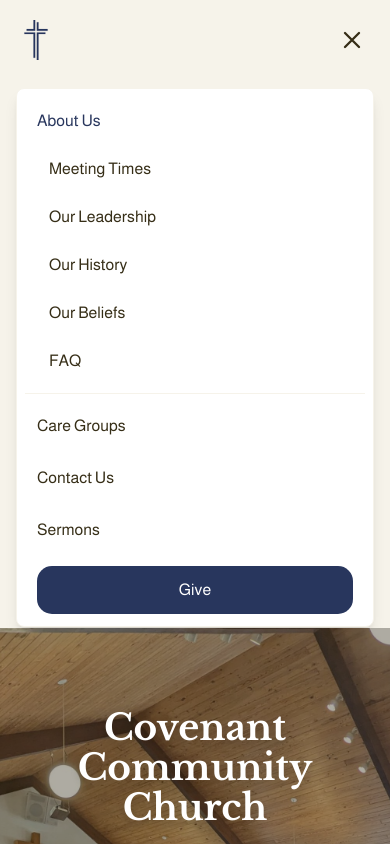
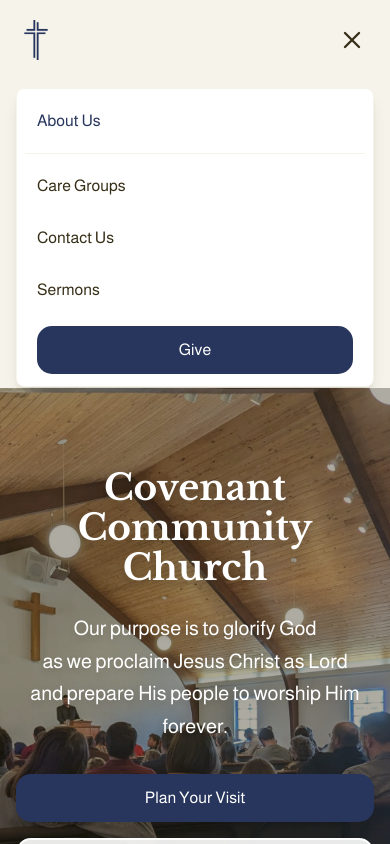
Before and after one commit to Covenant-Community-Church/website, a Next.js app: page / in a window 390 px wide. Both pictures are taken after a click on the button "Toggle mobile menu". Shown: the top 844 px of the page. Built offline with nearby package versions, Linux system fonts and the light colour scheme.

Commit message:
mobile friendly header

```diff
--- a/components/Header.tsx
+++ b/components/Header.tsx
@@ -6,6 +6,7 @@
 
 export default function Header() {
     const [isMobileMenuOpen, setIsMobileMenuOpen] = useState(false);
+    const [isAboutOpen, setIsAboutOpen] = useState(false);
 
     const toggleMobileMenu = () => {
         setIsMobileMenuOpen(!isMobileMenuOpen);
@@ -48,12 +49,27 @@
                     {/* Desktop Menu */}
                     <div className="hidden md:block">
                         <div className="ml-10 flex items-baseline space-x-8">
-                            <div className="relative group">
-                                <button className="text-brown hover:text-navy px-3 py-2 text-base font-medium font-body">
+                            <div
+                                className="relative group"
+                                onMouseLeave={() => setIsAboutOpen(false)}
+                            >
+                                <button
+                                    className="text-brown hover:text-navy px-3 py-2 text-base font-medium font-body"
+                                    onClick={() => setIsAboutOpen((v) => !v)}
+                                    aria-haspopup="true"
+                                    aria-expanded={isAboutOpen}
+                                    aria-controls="about-desktop-menu"
+                                >
                                     About Us
                                 </button>
                                 <div
-                                    className="absolute left-0 mt-2 w-52 bg-white rounded-lg shadow-lg opacity-0 invisible group-hover:opacity-100 group-hover:visible transition-all duration-200 z-10 border border-warm">
+                                    id="about-desktop-menu"
+                                    className={`absolute left-0 mt-2 w-52 bg-white rounded-lg shadow-lg z-10 border border-warm transition-all duration-200 ${
+                                        isAboutOpen
+                                            ? 'opacity-100 visible'
+                                            : 'opacity-0 invisible group-hover:opacity-100 group-hover:visible'
+                                    }`}
+                                >
                                     <div className="py-1">
                                         <a href="/meeting-times"
                                            className="block px-4 py-3 text-base text-brown hover:bg-warm font-body">Meeting
@@ -121,32 +137,44 @@
                         <div className="px-2 pt-2 pb-3 space-y-1 bg-white rounded-lg mt-2 shadow-lg border border-warm">
                             {/* About Us Section */}
                             <div className="border-b border-warm pb-2 mb-2">
-                                <div className="px-3 py-3 text-base font-medium text-navy font-body">About Us</div>
+                                <button
+                                    className="w-full text-left px-3 py-3 text-base font-medium text-navy font-body"
+                                    onClick={() => setIsAboutOpen((v) => !v)}
+                                    aria-haspopup="true"
+                                    aria-expanded={isAboutOpen}
+                                    aria-controls="about-mobile-menu"
+                                >
+                                    About Us
+                                </button>
+                                {isAboutOpen && (
+                                    <div id="about-mobile-menu">
                                         <a href="/meeting-times"
                                            className="block px-6 py-3 text-base text-brown hover:bg-warm font-body"
-                                   onClick={() => setIsMobileMenuOpen(false)}>
+                                           onClick={() => { setIsMobileMenuOpen(false); setIsAboutOpen(false); }}>
                                             Meeting Times
                                         </a>
                                         <a href="/leadership"
                                            className="block px-6 py-3 text-base text-brown hover:bg-warm font-body"
-                                   onClick={() => setIsMobileMenuOpen(false)}>
+                                           onClick={() => { setIsMobileMenuOpen(false); setIsAboutOpen(false); }}>
                                             Our Leadership
                                         </a>
                                         <a href="/history"
                                            className="block px-6 py-3 text-base text-brown hover:bg-warm font-body"
-                                   onClick={() => setIsMobileMenuOpen(false)}>
+                                           onClick={() => { setIsMobileMenuOpen(false); setIsAboutOpen(false); }}>
                                             Our History
                                         </a>
                                         <a href="/beliefs"
                                            className="block px-6 py-3 text-base text-brown hover:bg-warm font-body"
-                                   onClick={() => setIsMobileMenuOpen(false)}>
+                                           onClick={() => { setIsMobileMenuOpen(false); setIsAboutOpen(false); }}>
                                             Our Beliefs
                                         </a>
                                         <a href="/faq"
                                            className="block px-6 py-3 text-base text-brown hover:bg-warm font-body"
-                                   onClick={() => setIsMobileMenuOpen(false)}>
+                                           onClick={() => { setIsMobileMenuOpen(false); setIsAboutOpen(false); }}>
                                             FAQ
                                         </a>
+                                    </div>
+                                )}
                             </div>
 
                             <a href="/care-groups"
```
Lines whose indentation alone changed are shown as unchanged.
